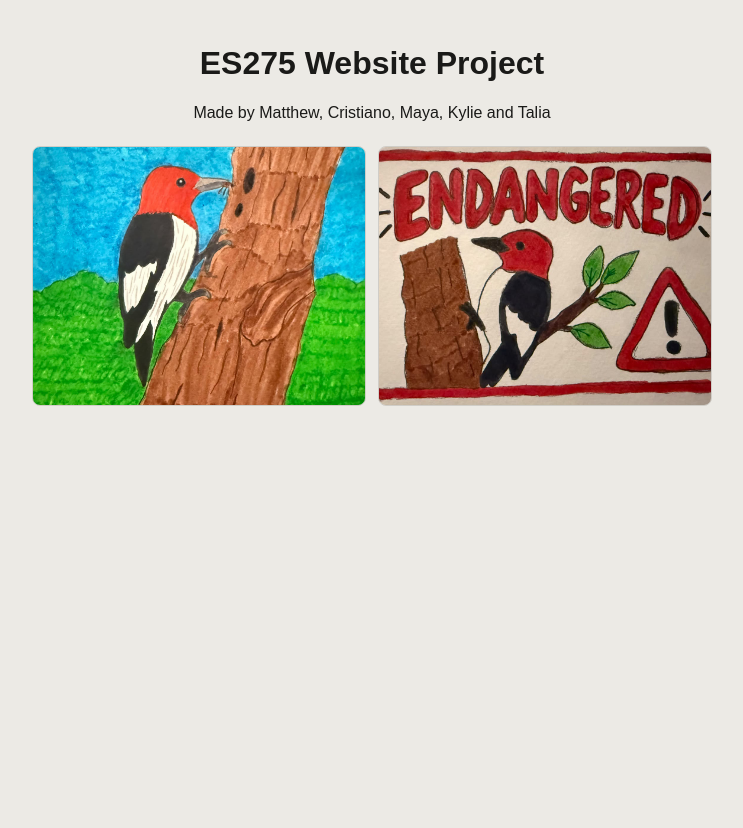
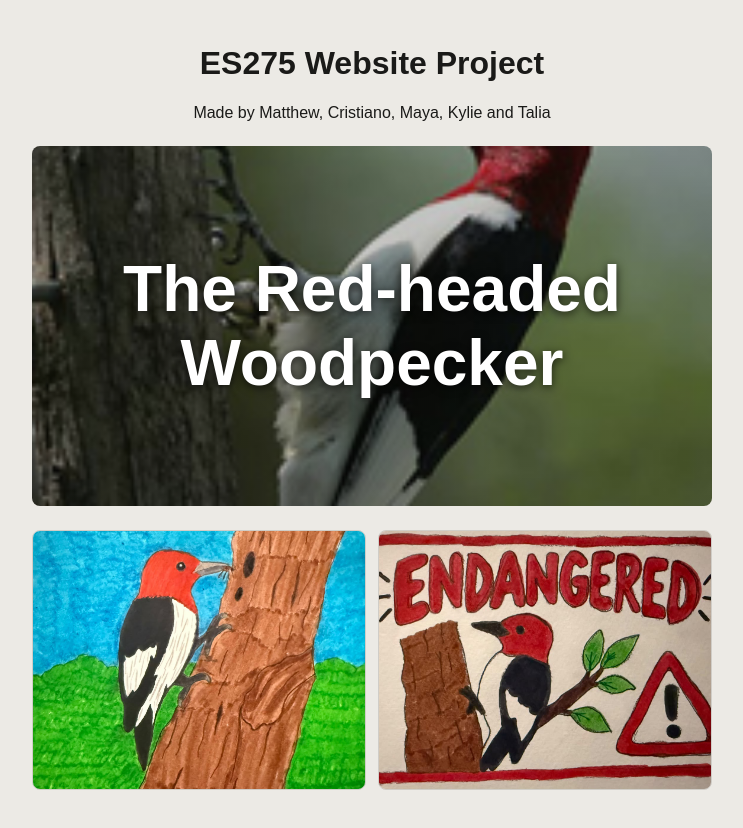
Before and after one commit to Matthew-Tian5/ES275-Project, a plain HTML site: page index.html in a window 1280 px wide. Shown: the whole page, without its empty margins (268-1011 px from the left). Before the commit the page ends 800 px from the top, so only its background shows below. Drawn offline with Linux system fonts and the light colour scheme.

Commit message:
added the real image

```diff
--- a/index.html
+++ b/index.html
@@ -12,6 +12,10 @@
       <p>Made by Matthew, Cristiano, Maya, Kylie and Talia</p>
     </header>
 
+    <section class="landing" aria-label="Red-headed Woodpecker introduction">
+      <h2>The Red-headed Woodpecker</h2>
+    </section>
+
     <div class="image-gallery">
       <img src="3A7BC7B0-3536-4DC6-AEED-777D0E93B49C.JPG" alt="Painting of a red-headed woodpecker" />
       <img src="11030032-31BF-4061-A74F-1377399171DE.JPG" alt="Endangered woodpecker sign painting" />
--- a/style.css
+++ b/style.css
@@ -44,3 +44,24 @@ header {
     grid-template-columns: 1fr;
   }
 }
+
+.landing {
+  min-height: 360px;
+  width: min(680px, 100%);
+  margin: 24px auto;
+  display: grid;
+  place-items: center;
+  background:
+    linear-gradient(rgba(26, 26, 24, 0.25), rgba(26, 26, 24, 0.25)),
+    url("red-headed-woodpecker-01.jpg") center / cover no-repeat;
+  border-radius: 8px;
+  text-align: center;
+}
+
+.landing h2 {
+  max-width: 90%;
+  margin: 0;
+  color: white;
+  font-size: clamp(2rem, 6vw, 4rem);
+  text-shadow: 0 2px 10px rgba(0, 0, 0, 0.7);
+}
```
Also changed, not shown: red-headed-woodpecker-01.jpg (added).
